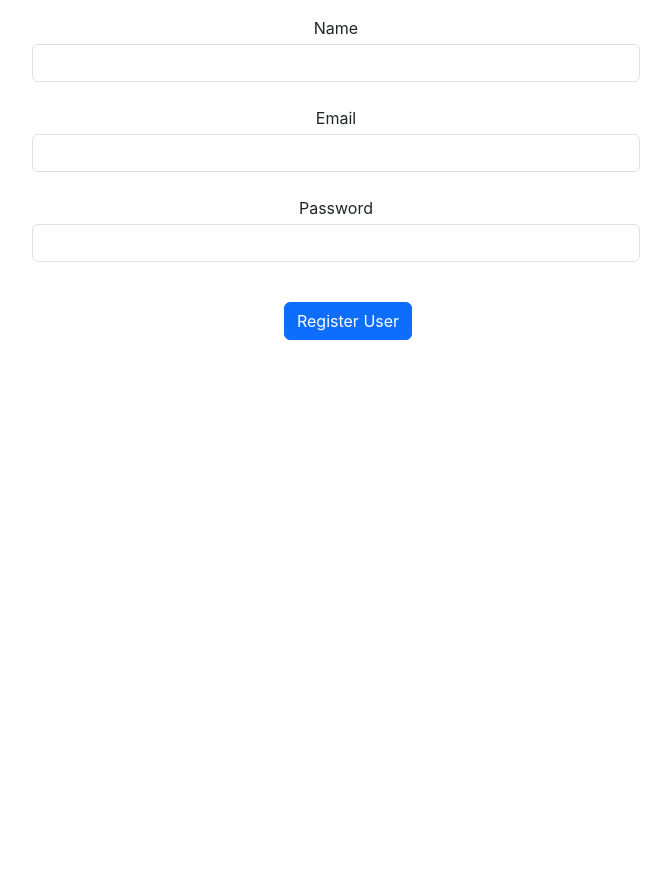
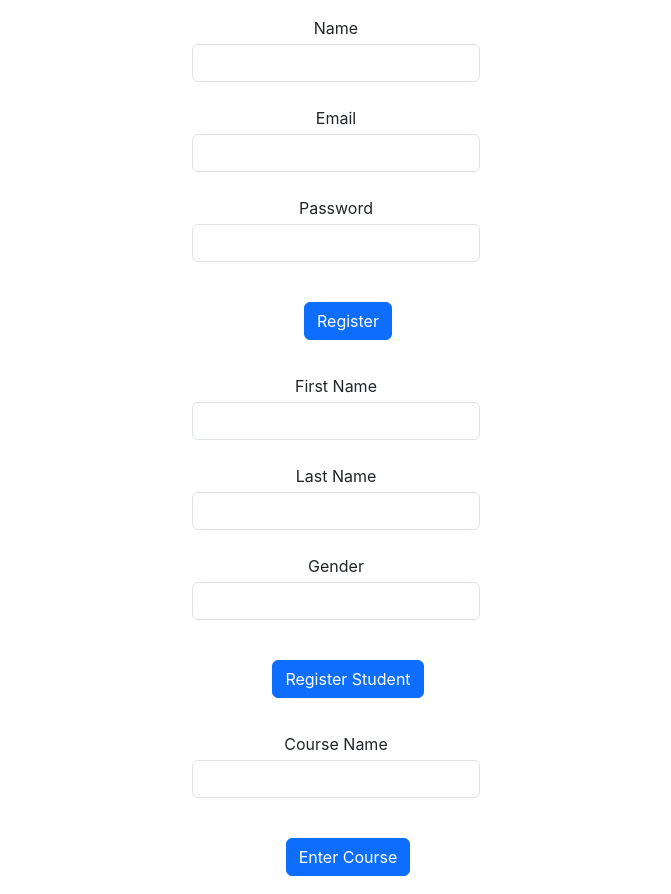
Before and after one commit to chriskelemba/studentui, a React (Create React App) app: page /CourseForm in a window 1280 px wide. Shown: the whole page, without its empty margins (304-975 px from the left). Before the commit the page ends 800 px from the top, so only its background shows below. Built offline with nearby package versions, Linux system fonts and the light colour scheme.

Commit message:
all forms made

```diff
--- a/src/App.js
+++ b/src/App.js
@@ -1,10 +1,14 @@
 import './App.css';
-import Form from './components/Form';
+import CourseForm from './components/CourseForm';
+import RegForm from './components/RegForm';
+import StudentForm from './components/StudentForm';
 
 function App() {
   return (
     <div className="App">
-      <Form/>
+      <RegForm/>
+      <StudentForm/>
+      <CourseForm/>
     </div>
   );
 }
--- /dev/null
+++ b/src/components/CourseForm.js
@@ -0,0 +1,46 @@
+import React , { useState } from "react";
+import { ToastContainer, toast } from "react-toastify";
+import "react-toastify/dist/ReactToastify.css";
+const CourseForm = () => {
+    const [data, setData] = useState({
+        name: '',
+    });
+
+    const handleChange = (e) => {
+        const {name, value} = e.target;
+        setData ((prev) => {
+            return {...prev, [name]: value}
+        })
+    }
+
+    const handleSubmit = (e) => {
+        e.preventDefault();
+        // Form Validation
+        if (data.name.length === 0) {
+            toast.error("Name field cannot be empty", {
+                position: toast.POSITION.TOP_RIGHT,
+                autoClose: 3000,
+            });
+        } else {
+
+    }}
+
+    return (
+        <div>
+            <form onSubmit={handleSubmit}>
+                <div className="w-25 p-3 mx-auto">
+                    <div className="form-group">
+                        <label className="mb-1">Course Name</label>
+                        <input type="text" className="form-control" name="name" value={data.name} onChange={handleChange}/><br/>
+                    </div>
+                    <div className="form-check mt-3 text-center">
+                        <button type="submit" className="btn btn-primary justify-content-center">Enter Course</button>
+                        <ToastContainer/>
+                    </div>
+                </div>
+            </form>
+        </div>
+    );
+}
+
+export default CourseForm;
--- /dev/null
+++ b/src/components/RegForm.js
@@ -0,0 +1,66 @@
+import React , { useState } from "react";
+import { ToastContainer, toast } from "react-toastify";
+import "react-toastify/dist/ReactToastify.css";
+const RegForm = () => {
+    const [data, setData] = useState({
+        name: '',
+        email: '',
+        password: ''
+    });
+
+    const handleChange = (e) => {
+        const {name, value} = e.target;
+        setData ((prev) => {
+            return {...prev, [name]: value}
+        })
+    }
+
+    const handleSubmit = (e) => {
+        e.preventDefault();
+        // Form Validation
+        if (data.name.length === 0) {
+            toast.error("Name field cannot be empty", {
+                position: toast.POSITION.TOP_RIGHT,
+                autoClose: 3000,
+            });
+        } else if (data.email.length === 0) {
+            toast.error("Email field cannot be empty", {
+                position: toast.POSITION.TOP_RIGHT,
+                autoClose: 3000,
+            });
+        } else if (data.password.length === 0) {
+            toast.error("Password field cannot be empty", {
+                position: toast.POSITION.TOP_RIGHT,
+                autoClose: 3000,
+            });
+        } else {
+
+    }}
+
+    return (
+        <div>
+            <form onSubmit={handleSubmit}>
+                <div className="w-25 p-3 mx-auto">
+                    <div className="form-group">
+                        <label className="mb-1">Name</label>
+                        <input type="text" className="form-control" name="name" value={data.name} onChange={handleChange}/><br/>
+                    </div>
+                    <div className="form-group">
+                        <label className="mb-1">Email</label>
+                        <input type="email" className="form-control" name="email" value={data.email} onChange={handleChange}/><br/>
+                    </div>
+                    <div className="form-group">
+                        <label className="mb-1">Password</label>
+                        <input type="text" className="form-control" name="password" value={data.password} onChange={handleChange}/><br/>
+                    </div>
+                    <div className="form-check mt-3 text-center">
+                        <button type="submit" className="btn btn-primary justify-content-center">Register</button>
+                        <ToastContainer/>
+                    </div>
+                </div>
+            </form>
+        </div>
+    );
+}
+
+export default RegForm;
--- a/src/components/Form.js
+++ b/src/components/StudentForm.js
@@ -1,11 +1,11 @@
 import React , { useState } from "react";
 import { ToastContainer, toast } from "react-toastify";
 import "react-toastify/dist/ReactToastify.css";
-const Form = () => {
+const StudentForm = () => {
     const [data, setData] = useState({
-        name: '',
-        email: '',
-        password: ''
+        firstName: '',
+        lastName: '',
+        gender: ''
     });
 
     const handleChange = (e) => {
@@ -18,18 +18,18 @@ const Form = () => {
     const handleSubmit = (e) => {
         e.preventDefault();
         // Form Validation
-        if (data.name.length === 0) {
-            toast.error("Name field cannot be empty", {
+        if (data.firstName.length === 0) {
+            toast.error("Firt name field cannot be empty", {
                 position: toast.POSITION.TOP_RIGHT,
                 autoClose: 3000,
             });
-        } else if (data.email.length === 0) {
-            toast.error("Email field cannot be empty", {
+        } else if (data.lastName.length === 0) {
+            toast.error("Last name field cannot be empty", {
                 position: toast.POSITION.TOP_RIGHT,
                 autoClose: 3000,
             });
-        } else if (data.password.length === 0) {
-            toast.error("Password field cannot be empty", {
+        } else if (data.gender.length === 0) {
+            toast.error("Gender field cannot be empty", {
                 position: toast.POSITION.TOP_RIGHT,
                 autoClose: 3000,
             });
@@ -40,21 +40,21 @@ const Form = () => {
     return (
         <div>
             <form onSubmit={handleSubmit}>
-                <div className="w-50 p-3 mx-auto">
+                <div className="w-25 p-3 mx-auto">
                     <div className="form-group">
-                        <label className="mb-1">Name</label>
-                        <input type="text" className="form-control" name="name" value={data.name} onChange={handleChange}/><br/>
+                        <label className="mb-1">First Name</label>
+                        <input type="text" className="form-control" name="firstName" value={data.firstName} onChange={handleChange}/><br/>
                     </div>
                     <div className="form-group">
-                        <label className="mb-1">Email</label>
-                        <input type="email" className="form-control" name="email" value={data.email} onChange={handleChange}/><br/>
+                        <label className="mb-1">Last Name</label>
+                        <input type="text" className="form-control" name="lastName" value={data.lastName} onChange={handleChange}/><br/>
                     </div>
                     <div className="form-group">
-                        <label className="mb-1">Password</label>
-                        <input type="text" className="form-control" name="password" value={data.password} onChange={handleChange}/><br/>
+                        <label className="mb-1">Gender</label>
+                        <input type="text" className="form-control" name="gender" value={data.gender} onChange={handleChange}/><br/>
                     </div>
                     <div className="form-check mt-3 text-center">
-                        <button type="submit" className="btn btn-primary justify-content-center">Register User</button>
+                        <button type="submit" className="btn btn-primary justify-content-center">Register Student</button>
                         <ToastContainer/>
                     </div>
                 </div>
@@ -63,4 +63,4 @@ const Form = () => {
     );
 }
 
-export default Form;
+export default StudentForm;
```
Also changed, not shown: src/components/Home.js (added).
